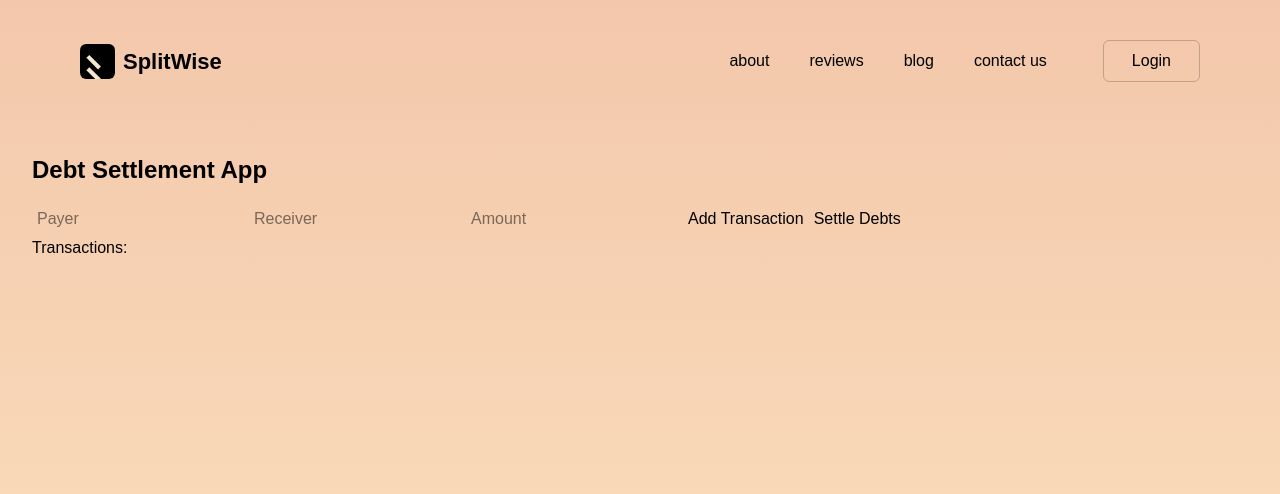
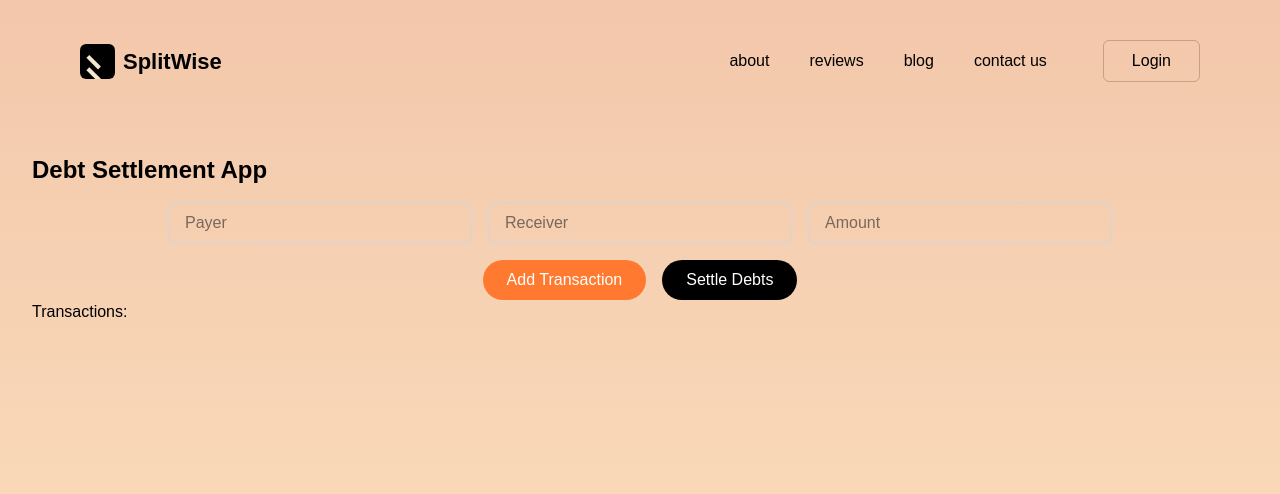
Before and after one commit to yuvikaKathaith/SplitWise, a React (Vite) app: page /settle in a window 1280 px wide. Shown: the top 494 px of the page. Built offline with nearby package versions, Linux system fonts and the light colour scheme.

Commit message:
transactionInput

```diff
--- a/src/Components/TransactionInput.jsx
+++ b/src/Components/TransactionInput.jsx
@@ -1,7 +1,6 @@
-// src/Components/TransactionInput.jsx
 import React, { useState } from "react";
 
-function TransactionInput({ addTransaction, settleDebts }) {
+const TransactionInput = ({ addTransaction, settleDebts }) => {
   const [payer, setPayer] = useState("");
   const [receiver, setReceiver] = useState("");
   const [amount, setAmount] = useState("");
@@ -19,36 +18,47 @@
   };
 
   return (
-    <div>
+    <div className="space-y-4">
+      <div className="flex flex-col md:flex-row gap-4 items-center justify-center">
         <input
           type="text"
           placeholder="Payer"
           value={payer}
           onChange={(e) => setPayer(e.target.value)}
-        style={{ margin: "5px" }}
+          className="px-4 py-2 border border-gray-300 rounded-md w-full md:w-1/4"
         />
         <input
           type="text"
           placeholder="Receiver"
           value={receiver}
           onChange={(e) => setReceiver(e.target.value)}
-        style={{ margin: "5px" }}
+          className="px-4 py-2 border border-gray-300 rounded-md w-full md:w-1/4"
         />
         <input
           type="number"
           placeholder="Amount"
           value={amount}
           onChange={(e) => setAmount(e.target.value)}
-        style={{ margin: "5px" }}
+          className="px-4 py-2 border border-gray-300 rounded-md w-full md:w-1/4"
         />
-      <button onClick={handleAdd} style={{ margin: "5px" }}>
+      </div>
+
+      <div className="flex gap-4 justify-center">
+        <button
+          onClick={handleAdd}
+          className="bg-[#ff7a30] hover:bg-[#ff9d69] text-white py-2 px-6 rounded-full"
+        >
           Add Transaction
         </button>
-      <button onClick={settleDebts} style={{ margin: "5px" }}>
+        <button
+          onClick={settleDebts}
+          className="bg-[#000] hover:bg-gray-900 text-white py-2 px-6 rounded-full"
+        >
           Settle Debts
         </button>
       </div>
+    </div>
   );
-}
+};
 
 export default TransactionInput;
```
Lines whose indentation alone changed are shown as unchanged.
